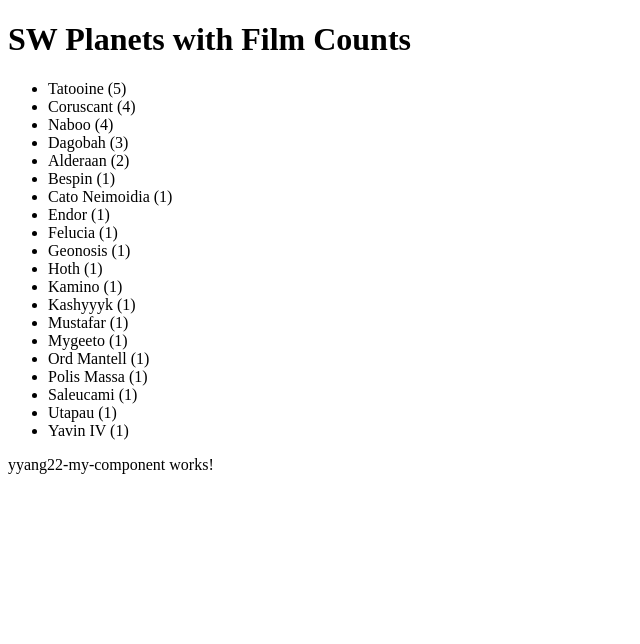
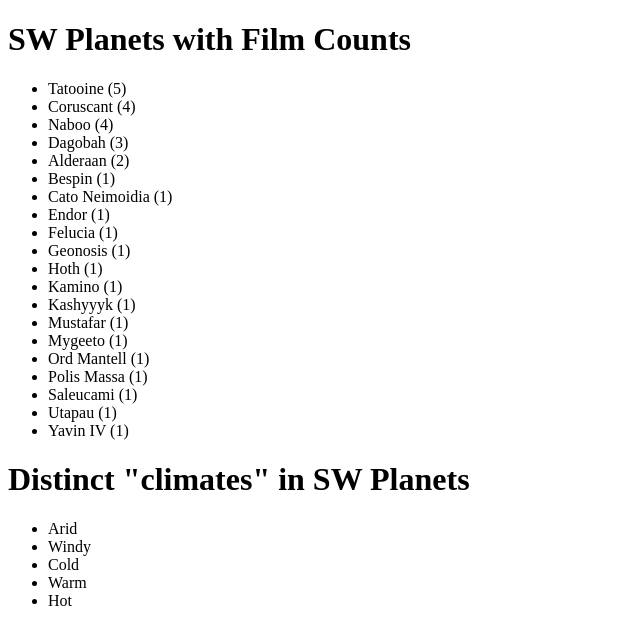
Before and after one commit to 2025-fall-js-frameworks/angular-components, an Angular app: page / in a window 1280 px wide. Shown: the top 644 px of the page, without its empty margins (0-640 px from the left). Built offline with nearby package versions, Linux system fonts and the light colour scheme.

Commit message:
Added distinct climates list in yyang22-my-component.html
Added 5 <li> s

```diff
--- a/src/app/yyang22-my-component/yyang22-my-component.html
+++ b/src/app/yyang22-my-component/yyang22-my-component.html
@@ -1 +1,8 @@
-<p>yyang22-my-component works!</p>
+<h1>Distinct "climates" in SW Planets</h1>
+<ul>
+	<li>Arid</li>
+	<li>Windy</li>
+	<li>Cold</li>
+	<li>Warm</li>
+	<li>Hot</li>
+</ul>
```
